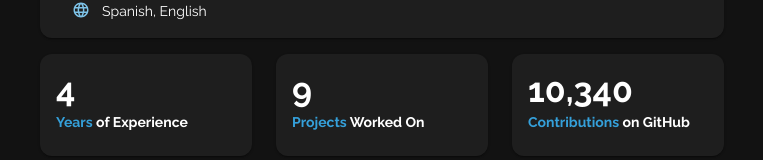
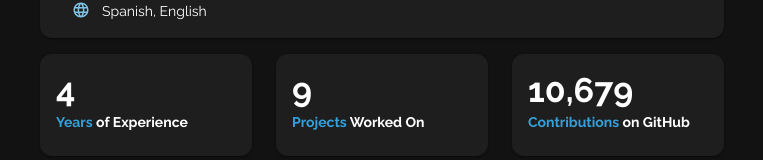
Before and after one commit to jimmyale3102/jimmyplazas.dev, a React (Create React App) app: page / in a window 1280 px wide. Shown: the part 351-511 px from the top of the page, without its empty margins (258-1021 px from the left). Built offline with nearby package versions, Linux system fonts and the light colour scheme.

Commit message:
feature: Update contributions

```diff
--- a/src/sections/home/Statistics.js
+++ b/src/sections/home/Statistics.js
@@ -7,7 +7,7 @@ function Statistics() {
   const { mode, toggleTheme } = useThemeContext();
   const yearsOfExperience = 4;
   const projectsWorkedOn = 9;
-  const contributions = 10340;
+  const contributions = 10679;
   const textColor = mode === 'light' ? onLightTextColor : onDarkTextColor;
   return (
     <Box style={{ marginTop: MarginDefault }}>
```
Also changed, not shown: public/robots.txt (added).
